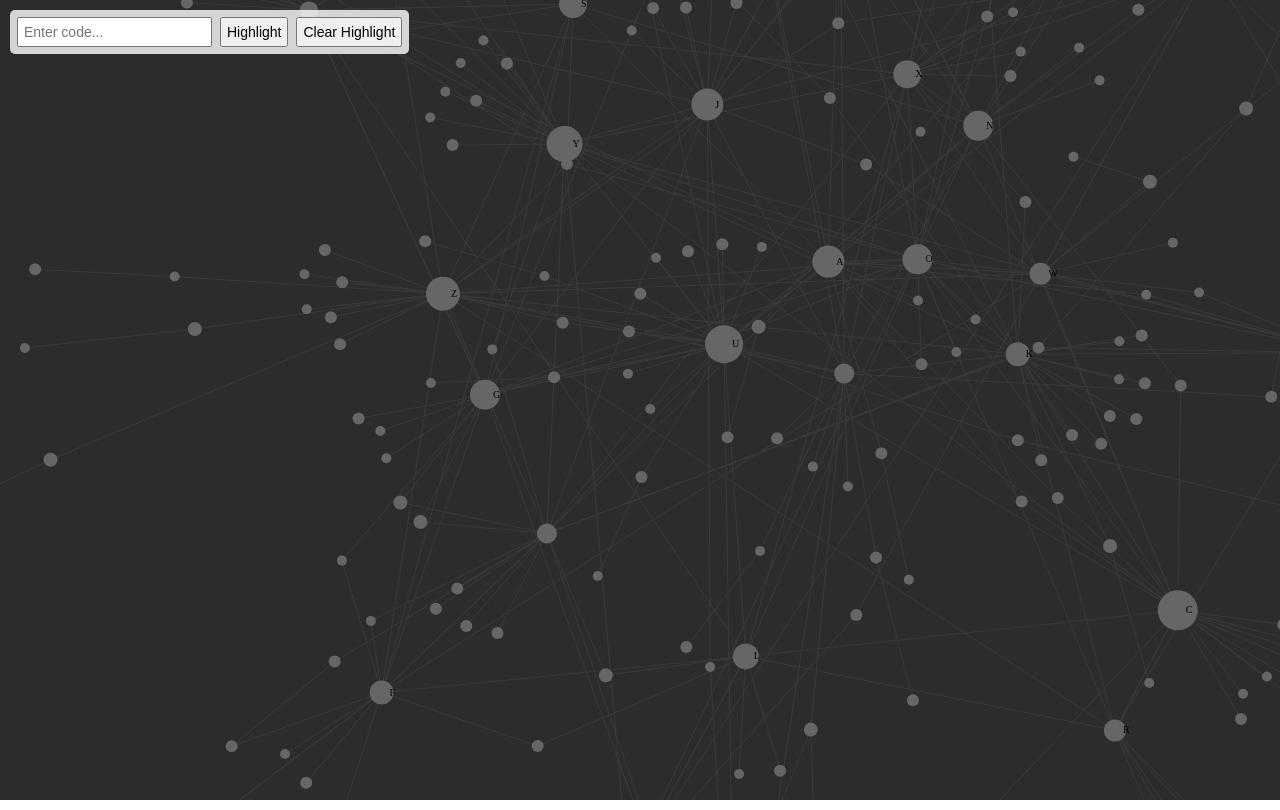
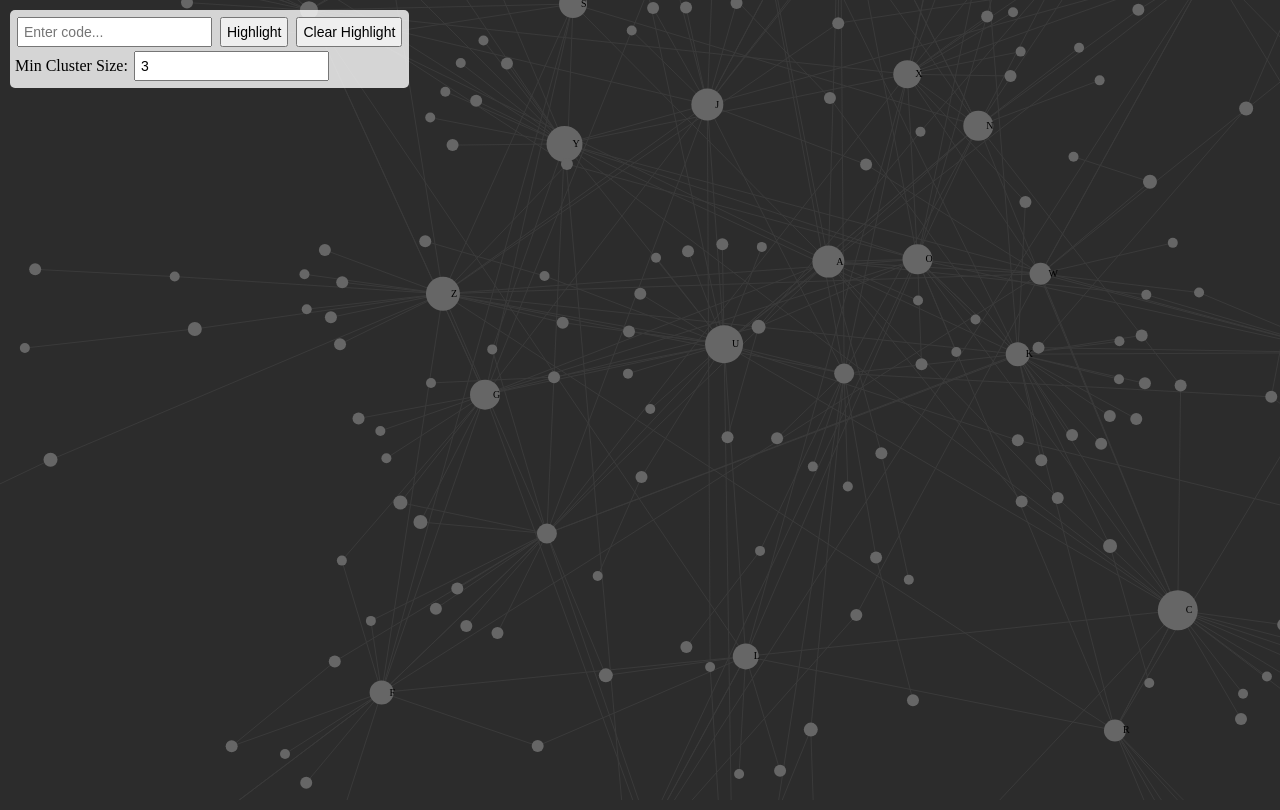
Before and after one commit to wnstnb/fraud-viz, a plain HTML site: page index.html in a window 1280 px wide. Drawn offline with nearby package versions, Linux system fonts and the light colour scheme; animation ran at ten frames a second.

Commit message:
cluster sizing

```diff
--- a/index.html
+++ b/index.html
@@ -2,8 +2,7 @@
 <html lang="en">
 <head>
   <meta charset="utf-8">
-  <!-- <title>D3 Responsive Force-Directed Graph with Zoom, Focus, Persistent & Mixed Highlighting</title> -->
-  <title>Referral Code Graph</title>
+  <title>D3 Responsive Force-Directed Graph with Dynamic Cluster Filter</title>
   <style>
     html, body {
       margin: 0;
@@ -11,6 +10,7 @@
       width: 100%;
       height: 100%;
       overflow: hidden;
+      background-color: #2C2C2C;
     }
     svg {
       display: block;
@@ -37,6 +37,9 @@
     <input id="codeInput" type="text" placeholder="Enter code..." />
     <button id="highlightButton">Highlight</button>
     <button id="clearButton">Clear Highlight</button>
+    <br />
+    <label for="minClusterInput">Min Cluster Size:</label>
+    <input id="minClusterInput" type="number" value="3" min="1" />
   </div>
 
   <script src="https://d3js.org/d3.v7.min.js"></script>
@@ -44,22 +47,20 @@
     let width = window.innerWidth,
         height = window.innerHeight;
 
-    // Variable to hold the persistent highlighted node id (if any)
+    // Variable to hold persistent highlighted node (if any)
     let persistentHighlight = null;
+    let originalGraph = null; // to store the original graph data
 
-    // Create the SVG container with a viewBox for responsiveness
+    // Create the SVG container with a responsive viewBox
     const svg = d3.select("body").append("svg")
-                    .style("margin", 0)
-                    .style("padding", 0)
-                    .style("background-color", "#2C2C2C")
                     .attr("width", width)
                     .attr("height", height)
                     .attr("viewBox", `0 0 ${width} ${height}`);
 
-    // Append a container <g> to hold all graph elements
+    // Append a container <g> for all graph elements
     const container = svg.append("g");
 
-    // Define zoom behavior and store its reference
+    // Define zoom behavior
     const zoomBehavior = d3.zoom()
       .scaleExtent([0.1, 10])
       .on("zoom", (event) => {
@@ -69,11 +70,7 @@
 
     // Load the graph data from the JSON file
     d3.json("graph_data.json").then(function(graph) {
-
-      // (Optional) If your nodes have dates, parse them:
-      // graph.nodes.forEach(n => {
-      //   n.openedDate = new Date(n.date_account_opened);
-      // });
+      originalGraph = graph; // keep a reference to the original graph data
 
       // Set up the force simulation
       const simulation = d3.forceSimulation(graph.nodes)
@@ -83,7 +80,7 @@
                            .force("charge", d3.forceManyBody().strength(-200))
                            .force("center", d3.forceCenter(width / 2, height / 2));
 
-      // Draw links (edges) inside the container
+      // Draw links inside the container
       const link = container.append("g")
                             .attr("class", "links")
                             .attr("stroke", "#3A3A3A")
@@ -108,16 +105,16 @@
       // Append circles for nodes (size scaled by influence)
       node.append("circle")
           .attr("r", d => 5 + d.influence)
-          .attr("fill", "#666666");  // default color
+          .attr("fill", "#666666");
 
-      // Append text labels only for nodes with influence > 5
+      // Append text labels for nodes with influence > 5
       node.append("text")
           .attr("x", 8)
           .attr("y", 3)
           .text(d => d.influence > 5 ? d.id : "")
           .style("font-size", "10px");
 
-      // Create a tooltip div for hover details
+      // Tooltip for node details
       const tooltip = d3.select("body").append("div")
                         .style("position", "absolute")
                         .style("text-align", "left")
@@ -129,33 +126,89 @@
                         .style("pointer-events", "none")
                         .style("opacity", 0);
 
-      // Helper function: compute forward connections (BFS following outgoing edges)
-      // Here we simply follow links from the node; you could incorporate date logic if needed.
+      // --- Dynamic Cluster Filtering ---
+      // Compute connected components (as weakly connected, i.e., undirected)
+      function computeComponents(nodes, links) {
+        const adj = {};
+        nodes.forEach(n => { adj[n.id] = new Set(); });
+        links.forEach(l => {
+          // Depending on your data, l.source and l.target can be objects or strings.
+          const s = l.source.id ? l.source.id : l.source;
+          const t = l.target.id ? l.target.id : l.target;
+          adj[s].add(t);
+          adj[t].add(s);
+        });
+        const visited = new Set();
+        const compSizes = {};
+        nodes.forEach(n => {
+          if (!visited.has(n.id)) {
+            const comp = [];
+            const queue = [n.id];
+            while(queue.length) {
+              const curr = queue.shift();
+              if (!visited.has(curr)) {
+                visited.add(curr);
+                comp.push(curr);
+                adj[curr].forEach(neighbor => {
+                  if (!visited.has(neighbor)) queue.push(neighbor);
+                });
+              }
+            }
+            comp.forEach(id => {
+              compSizes[id] = comp.length;
+            });
+          }
+        });
+        return compSizes;
+      }
+
+      // Function to filter out clusters smaller than minSize
+      function filterClusters(minSize) {
+        const compSizes = computeComponents(graph.nodes, graph.links);
+        // Hide nodes not meeting the threshold
+        node.style("display", d => (compSizes[d.id] >= minSize ? null : "none"));
+        // Hide links if either endpoint is hidden
+        link.style("display", l => {
+          const s = l.source.id ? l.source.id : l.source;
+          const t = l.target.id ? l.target.id : l.target;
+          return (compSizes[s] >= minSize && compSizes[t] >= minSize) ? null : "none";
+        });
+      }
+
+      // Add event listener for min cluster filter input
+      d3.select("#minClusterInput").on("input", function() {
+        const minSize = +this.value;
+        filterClusters(minSize);
+      });
+      // Initial filter call
+      filterClusters(+d3.select("#minClusterInput").property("value"));
+
+      // --- End Dynamic Cluster Filtering ---
+
+      // --- Highlighting ---
+      // Function to highlight a node, its forward (outgoing) connections,
+      // and one level of incoming connections.
+      function highlightNode(code) {
+        // Compute forward connectivity: all nodes reachable following outgoing edges.
         function computeForwardConnections(startId) {
           const visited = new Set();
           const queue = [startId];
-        while (queue.length) {
+          while(queue.length) {
             const current = queue.shift();
             if (!visited.has(current)) {
               visited.add(current);
               graph.links.forEach(l => {
-              // Follow outgoing edge if current is the source.
-              if (l.source.id === current) {
-                if (!visited.has(l.target.id)) {
+                if (l.source.id === current && !visited.has(l.target.id)) {
                   queue.push(l.target.id);
-                }
                 }
               });
             }
           }
           return visited;
         }
+        const forwardSet = computeForwardConnections(code);
 
-      // Function to highlight a node, its full forward connectivity, and one level of incoming neighbors.
-      function highlightNode(code) {
-        // Compute forward connectivity (all nodes reachable following outgoing edges)
-        const forwardSet = computeForwardConnections(code);
-        // Compute one-level incoming connections: nodes that directly point to the selected node.
+        // Compute one-level incoming: nodes that have a link to the selected node.
         const incomingSet = new Set();
         graph.links.forEach(l => {
           if (l.target.id === code) {
@@ -164,33 +217,32 @@
         });
 
         // Update node colors:
-        // Priority: main node (purple) > incomingSet (color #F05941) > forwardSet (mint green) > default gray.
         node.select("circle").attr("fill", n => {
-          if (n.id === code) return "#9B59B6";           // Main node: purple
-          if (incomingSet.has(n.id)) return "#F05941";      // Direct incoming neighbor: orange-red
-          if (forwardSet.has(n.id)) return "#66D1AC";       // Forward-connected node: mint green
-          return "#666666";                               // Default
+          if (n.id === code) return "#9B59B6";       // Selected node: purple
+          if (incomingSet.has(n.id)) return "#F05941";  // Immediate incoming: #F05941
+          if (forwardSet.has(n.id)) return "#66D1AC";   // Forward (outgoing) chain: mint green
+          return "#666666";                           // Default
         });
 
         // Update link colors:
-        // For links directly incoming to the selected node, color them #F05941.
-        // For links where both endpoints are in the forward set, color them white.
-        // Else, default gray.
         link.attr("stroke", l => {
+          // If link is incoming directly to the selected node:
           if (l.target.id === code) return "#F05941";
+          // If both endpoints are in the forward set:
           if (forwardSet.has(l.source.id) && forwardSet.has(l.target.id)) return "#FFFFFF";
           return "#3A3A3A";
         });
       }
 
-      // Function to clear all highlights and persistent selection
+      // Function to clear all highlights
       function clearHighlight() {
         persistentHighlight = null;
         node.select("circle").attr("fill", "#666666");
         link.attr("stroke", "#3A3A3A");
       }
+      // --- End Highlighting ---
 
-      // Mouseover: temporary highlight (if no persistent selection)
+      // Node events
       node.on("mouseover", function(event, d) {
           if (!persistentHighlight) {
             highlightNode(d.id);
@@ -213,19 +265,17 @@
           }
           tooltip.transition().duration(500).style("opacity", 0);
       })
-      // Click: persist the highlight on the node.
       .on("click", function(event, d) {
           persistentHighlight = d.id;
           highlightNode(d.id);
       });
 
-      // Update simulation positions on each tick
+      // Simulation tick update
       simulation.on("tick", () => {
           link.attr("x1", d => d.source.x)
               .attr("y1", d => d.source.y)
               .attr("x2", d => d.target.x)
               .attr("y2", d => d.target.y);
-
           node.attr("transform", d => `translate(${d.x},${d.y})`);
       });
 
@@ -245,16 +295,15 @@
           d.fy = null;
       }
 
-      // Set up the event for the "Highlight" button (from text input)
+      // Set up event for "Highlight" button (from text input)
       d3.select("#highlightButton").on("click", function() {
         const code = document.getElementById("codeInput").value.trim();
         if (code) {
           persistentHighlight = code;
           highlightNode(code);
-          // Focus on the node if it exists by centering it in the view
           const target = graph.nodes.find(n => n.id === code);
           if (target) {
-            const scale = 1; // Desired zoom level
+            const scale = 1;
             const translateX = width / 2 - target.x * scale;
             const translateY = height / 2 - target.y * scale;
             const transform = d3.zoomIdentity.translate(translateX, translateY).scale(scale);
@@ -263,7 +312,7 @@
         }
       });
 
-      // Set up the event for the "Clear Highlight" button
+      // Set up event for "Clear Highlight" button
       d3.select("#clearButton").on("click", function() {
         clearHighlight();
       });
```
Also changed, not shown: 2 other files. Lines whose indentation alone changed are shown as unchanged.
